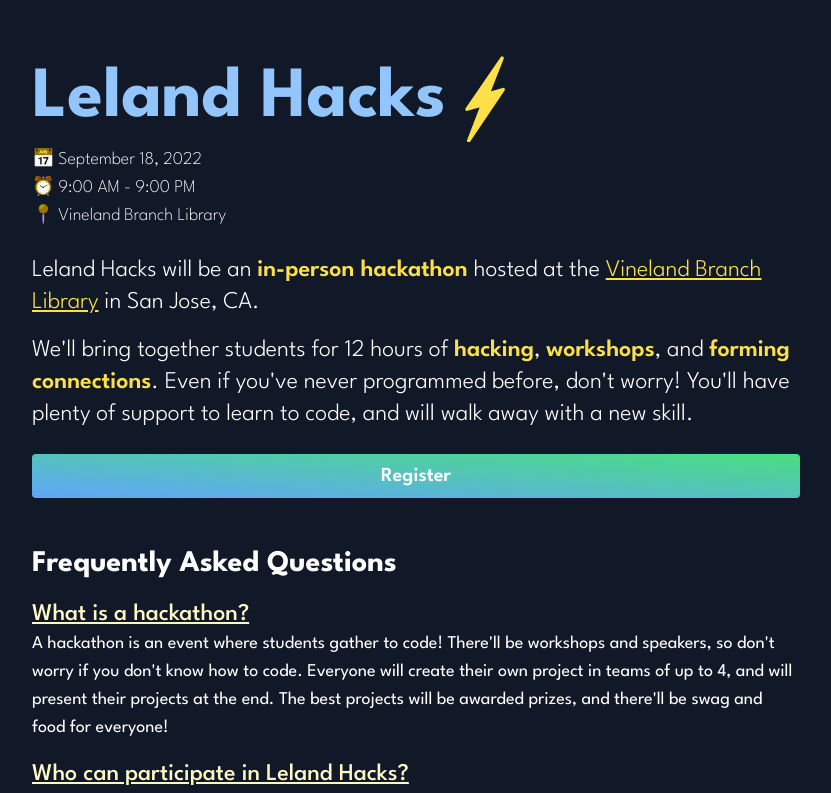
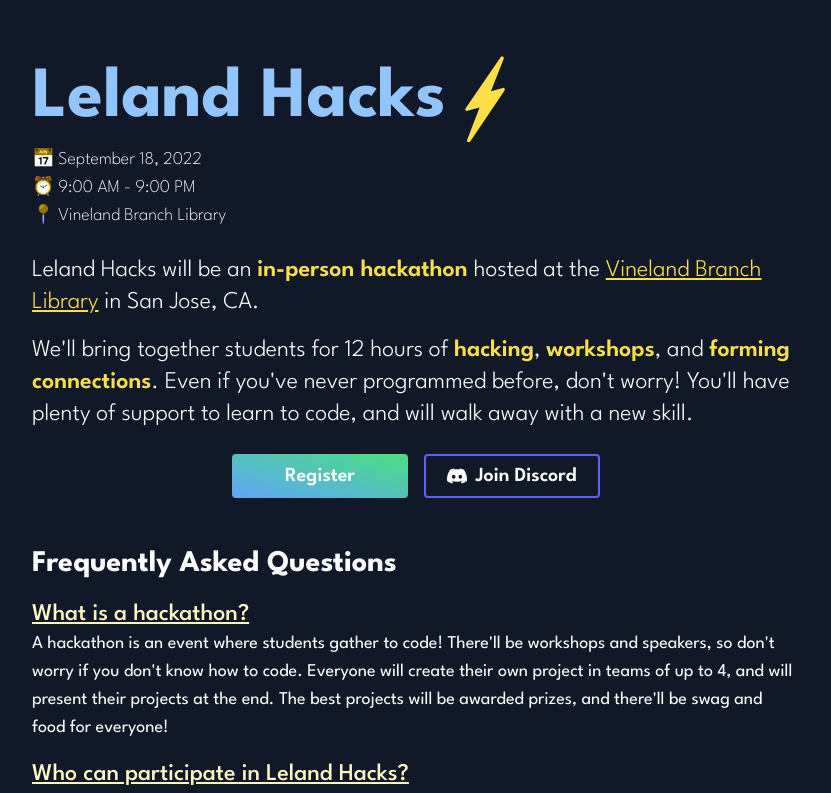
Before and after one commit to maggie-j-liu/lelandhacks, a Next.js app: page / in a window 1280 px wide. Shown: the top 793 px of the page, without its empty margins (224-1055 px from the left). Built offline with nearby package versions, Linux system fonts and the light colour scheme.

Commit message:
add discord link

```diff
--- a/components/Footer.tsx
+++ b/components/Footer.tsx
@@ -18,6 +18,7 @@ const Footer = () => {
       <div className="flex flex-wrap gap-x-4 text-lg">
         <Link href="/">Home</Link>
         <Link href="https://forms.gle/fRvdzhPejjmZ5yBC6">Register</Link>
+        <Link href="https://discord.gg/t7ZJ7SpFce">Discord</Link>
         <Link href="/conduct">Code of Conduct</Link>
         <Link href="/prospectus.pdf">Sponsorship Prospectus</Link>
       </div>
--- a/package.json
+++ b/package.json
@@ -9,7 +9,6 @@
     "lint": "next lint"
   },
   "dependencies": {
-    "email-validator": "^2.0.4",
     "firebase-admin": "^11.0.0",
     "next": "12.2.2",
     "next-seo": "^5.4.0",
--- a/pages/api/subscribe.ts
+++ b/pages/api/subscribe.ts
@@ -3,7 +3,6 @@ import { NextApiRequest, NextApiResponse } from "next";
 import { db } from "../../lib/firebaseAdmin";
 import generateSignedUrl from "../../lib/generateSignedUrl";
 import { stripHtml } from "string-strip-html";
-import { validate } from "email-validator";
 
 const handler = async (req: NextApiRequest, res: NextApiResponse) => {
   if (req.method !== "POST") {
@@ -23,10 +22,6 @@ const handler = async (req: NextApiRequest, res: NextApiResponse) => {
   }
 
   const { email, name } = req.body;
-  if (!validate(email)) {
-    res.status(400).send("Invalid email");
-    return;
-  }
 
   const existing = await db
     .collection("subscribers")
--- a/pages/index.tsx
+++ b/pages/index.tsx
@@ -1,6 +1,3 @@
-import { useState } from "react";
-import emailValidator from "email-validator";
-import Meta from "../components/Meta";
 import Faq from "../components/Faq";
 import Lightning from "../components/Lightning";
 import sagacent from "../sponsors/sagacent.png";
@@ -10,38 +7,9 @@ import mailchannels from "../sponsors/mailchannels.png";
 import beaverworks from "../sponsors/beaverworks.png";
 import Prisma from "../sponsors/Prisma";
 import bay_area_kids_clubs from "../sponsors/bay_area_kids_clubs.png";
-import Footer from "../components/Footer";
 import ottersec from "../sponsors/ottersec.png";
 
 export default function Home() {
-  const [email, setEmail] = useState("");
-  const [submitting, setSubmitting] = useState(false);
-  const [success, setSuccess] = useState(false);
-  const [error, setError] = useState("");
-  const submit = async () => {
-    setSubmitting(true);
-    const isValid = emailValidator.validate(email);
-    if (!isValid) {
-      setError("Invalid email.");
-      setSubmitting(false);
-      return;
-    }
-    const res = await fetch("/api/subscribe", {
-      method: "POST",
-      headers: {
-        "Content-Type": "application/json",
-      },
-      body: JSON.stringify({ email }),
-    });
-
-    if (!res.ok) {
-      setError(`Error: ${await res.text()}`);
-    } else {
-      setSuccess(true);
-    }
-    setEmail("");
-    setSubmitting(false);
-  };
   return (
     <>
       <main className="space-y-12 text-lg">
@@ -97,14 +65,36 @@ export default function Home() {
               skill.
             </p>
           </div>
+          <div className="flex flex-col items-center justify-center gap-y-2 gap-x-4 text-center text-xl font-semibold sm:flex-row">
             <a
               href="https://forms.gle/fRvdzhPejjmZ5yBC6"
               target="_blank"
               rel="noreferrer"
-            className="block rounded bg-gradient-to-tr from-secondary-400 to-green-400 px-4 py-2 text-center text-xl font-semibold duration-300 hover:scale-105 hover:duration-150"
+              className="block w-full rounded bg-gradient-to-tr from-secondary-400 to-green-400 px-4 py-2 duration-300 hover:scale-105 hover:duration-150 sm:w-44"
             >
               Register
             </a>
+            <a
+              href="https://discord.gg/t7ZJ7SpFce"
+              target="_blank"
+              rel="noreferrer"
+              className="flex w-full items-center justify-center gap-2 rounded px-4 py-2 outline outline-2 outline-offset-[-2px] outline-[#5865f2] duration-300 hover:scale-105 hover:bg-[#5865f2] hover:duration-150 sm:w-44"
+            >
+              <svg
+                xmlns="http://www.w3.org/2000/svg"
+                xmlnsXlink="http://www.w3.org/1999/xlink"
+                width="1em"
+                height="1em"
+                viewBox="0 0 24 24"
+              >
+                <path
+                  fill="currentColor"
+                  d="M20.317 4.37a19.791 19.791 0 0 0-4.885-1.515a.074.074 0 0 0-.079.037c-.21.375-.444.864-.608 1.25a18.27 18.27 0 0 0-5.487 0a12.64 12.64 0 0 0-.617-1.25a.077.077 0 0 0-.079-.037A19.736 19.736 0 0 0 3.677 4.37a.07.07 0 0 0-.032.027C.533 9.046-.32 13.58.099 18.057a.082.082 0 0 0 .031.057a19.9 19.9 0 0 0 5.993 3.03a.078.078 0 0 0 .084-.028a14.09 14.09 0 0 0 1.226-1.994a.076.076 0 0 0-.041-.106a13.107 13.107 0 0 1-1.872-.892a.077.077 0 0 1-.008-.128a10.2 10.2 0 0 0 .372-.292a.074.074 0 0 1 .077-.01c3.928 1.793 8.18 1.793 12.062 0a.074.074 0 0 1 .078.01c.12.098.246.198.373.292a.077.077 0 0 1-.006.127a12.299 12.299 0 0 1-1.873.892a.077.077 0 0 0-.041.107c.36.698.772 1.362 1.225 1.993a.076.076 0 0 0 .084.028a19.839 19.839 0 0 0 6.002-3.03a.077.077 0 0 0 .032-.054c.5-5.177-.838-9.674-3.549-13.66a.061.061 0 0 0-.031-.03zM8.02 15.33c-1.183 0-2.157-1.085-2.157-2.419c0-1.333.956-2.419 2.157-2.419c1.21 0 2.176 1.096 2.157 2.42c0 1.333-.956 2.418-2.157 2.418zm7.975 0c-1.183 0-2.157-1.085-2.157-2.419c0-1.333.955-2.419 2.157-2.419c1.21 0 2.176 1.096 2.157 2.42c0 1.333-.946 2.418-2.157 2.418Z"
+                ></path>
+              </svg>
+              Join Discord
+            </a>
+          </div>
         </section>
         <section>
           <Faq />
```
Also changed, not shown: 1 other file (tests, documents, lock files or other folders). Lines whose indentation alone changed are shown as unchanged.
